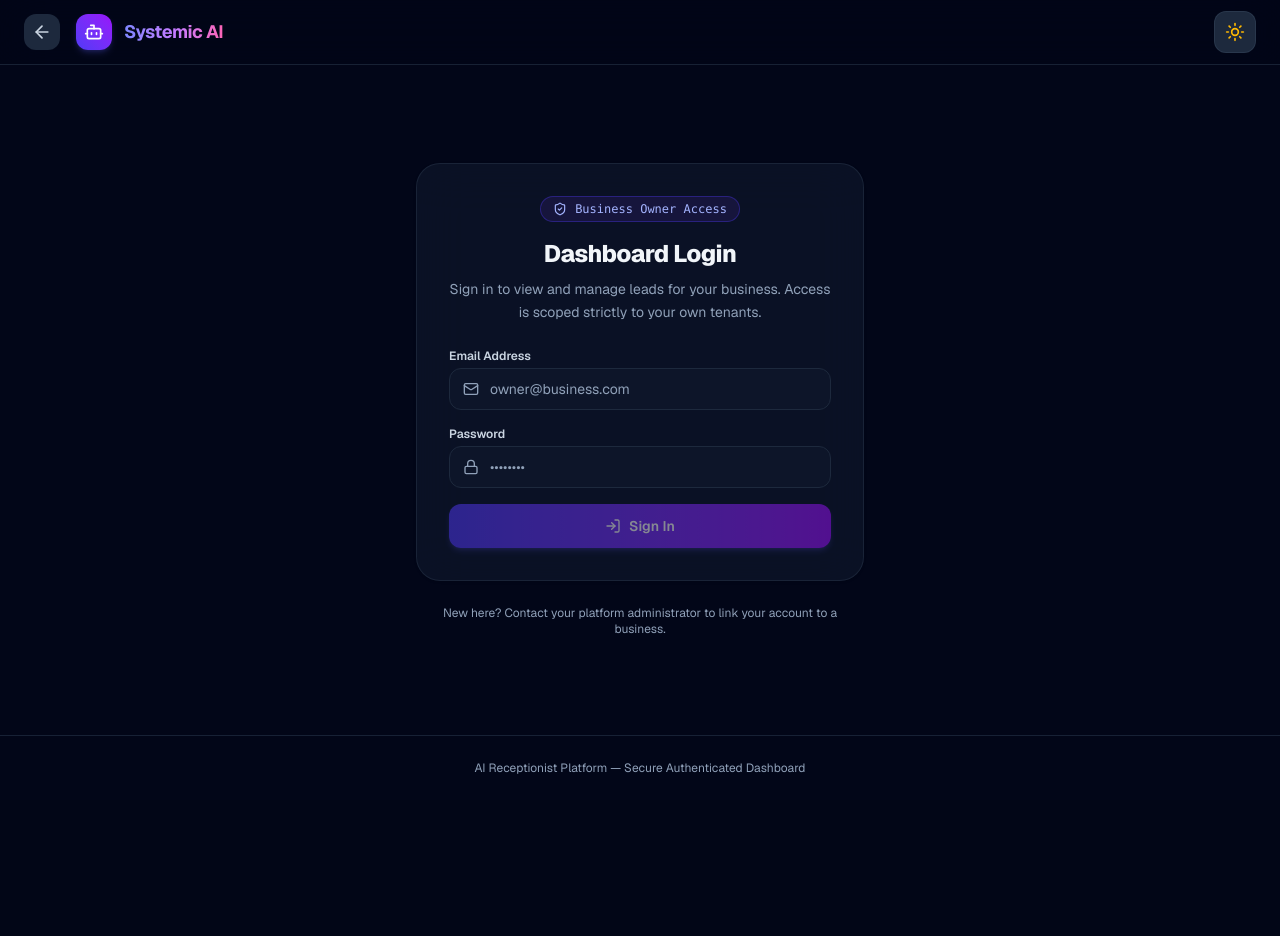
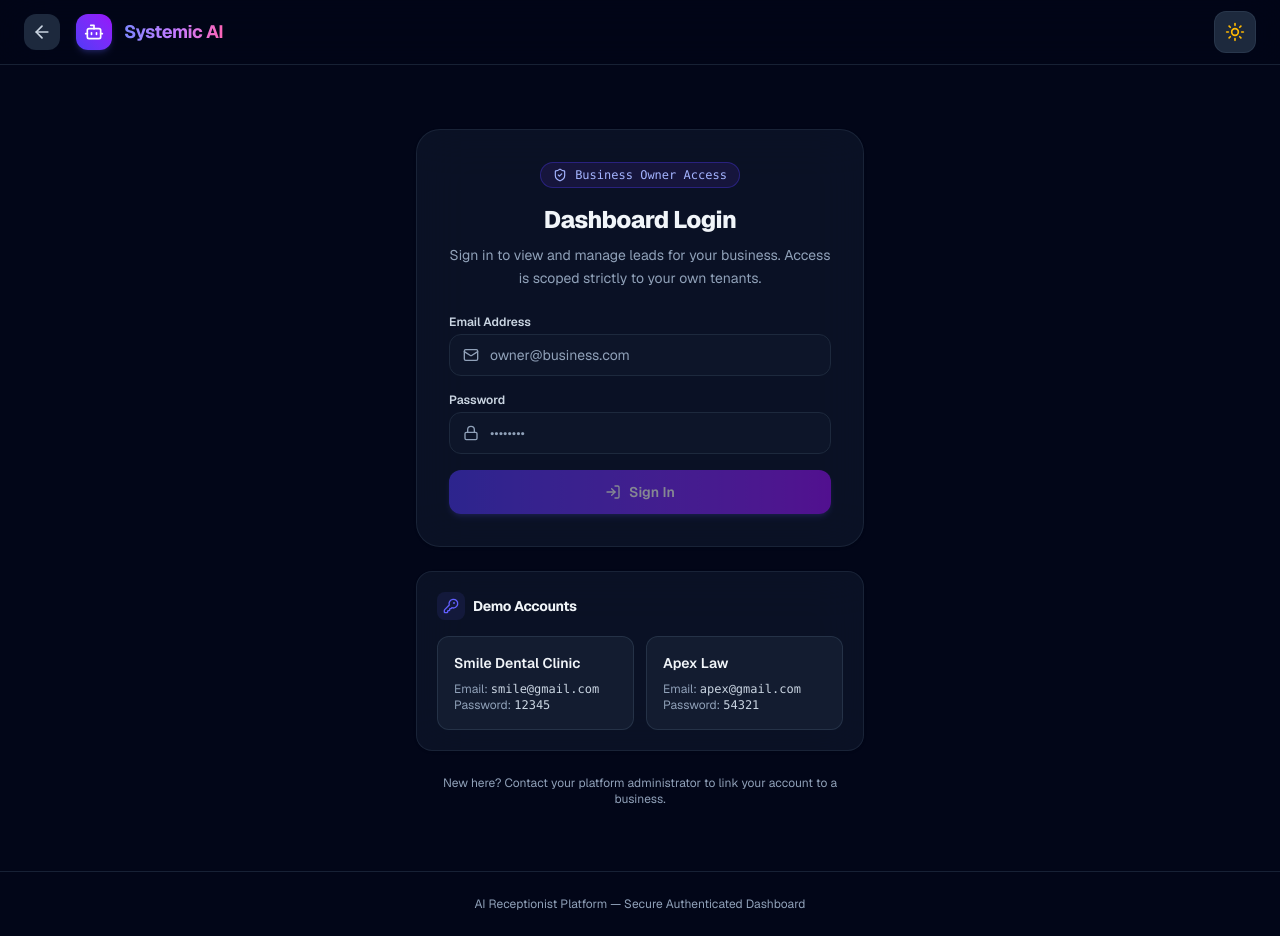
Before and after one commit to Ham-07/ai-receptionist, a Next.js app: page /auth/login in a window 1280 px wide. Before the commit the page ends 800 px from the top, so only its background shows below. Built offline with nearby package versions, Linux system fonts and the light colour scheme; no server answers.

Commit message:
Favicon and dashboard issue fixed

```diff
--- a/app/auth/login/page.tsx
+++ b/app/auth/login/page.tsx
@@ -1,9 +1,133 @@
+// import { redirect } from "next/navigation";
+// import Link from "next/link";
+// import { createClient } from "@/lib/supabase/server";
+// import { LoginForm } from "@/components/login-form";
+// import { ThemeToggle } from "@/components/theme-toggle";
+// import { Bot, ArrowLeft, ShieldCheck } from "lucide-react";
+
+// export default async function LoginPage() {
+//   const supabase = await createClient();
+//   const {
+//     data: { user },
+//   } = await supabase.auth.getUser();
+
+//   // Already authenticated — send straight to the dashboard.
+//   if (user) {
+//     redirect("/dashboard");
+//   }
+
+//   return (
+//     <div className="min-h-screen flex flex-col bg-slate-50 dark:bg-slate-950 text-slate-900 dark:text-slate-100 transition-colors duration-300">
+//       {/* Header */}
+//       <header className="sticky top-0 z-50 backdrop-blur-xl bg-white/70 dark:bg-slate-950/70 border-b border-slate-200/80 dark:border-slate-800/80">
+//         <div className="max-w-7xl mx-auto px-6 h-16 flex items-center justify-between">
+//           <div className="flex items-center gap-4">
+//             <Link
+//               href="/"
+//               className="p-2 rounded-xl bg-slate-100 dark:bg-slate-800 hover:bg-slate-200 dark:hover:bg-slate-700 text-slate-600 dark:text-slate-300 transition-colors"
+//               title="Return to Platform Home"
+//             >
+//               <ArrowLeft className="w-5 h-5" />
+//             </Link>
+//             <Link href="/" className="flex items-center gap-3">
+//               <div className="p-2 rounded-xl bg-gradient-to-tr from-indigo-600 to-purple-600 text-white shadow-md shadow-indigo-500/20">
+//                 <Bot className="w-5 h-5" />
+//               </div>
+//               <span className="font-bold text-lg tracking-tight bg-gradient-to-r from-indigo-600 via-purple-600 to-pink-600 dark:from-indigo-400 dark:via-purple-400 dark:to-pink-400 bg-clip-text text-transparent">
+//                 Systemic AI
+//               </span>
+//             </Link>
+//           </div>
+//           <ThemeToggle />
+//         </div>
+//       </header>
+
+//       {/* Login Card */}
+//       <main className="flex-1 flex items-center justify-center px-6 py-16">
+//         <div className="w-full max-w-md">
+//           <div className="p-8 rounded-3xl bg-white/70 dark:bg-slate-900/70 backdrop-blur-xl border border-slate-200/80 dark:border-slate-800/80 shadow-sm">
+//             <div className="text-center mb-6">
+//               <div className="inline-flex items-center gap-2 px-3 py-1 rounded-full text-xs font-mono font-medium bg-indigo-50 dark:bg-indigo-950/60 text-indigo-700 dark:text-indigo-300 border border-indigo-200 dark:border-indigo-800/60 mb-4">
+//                 <ShieldCheck className="w-3.5 h-3.5" />
+//                 <span>Business Owner Access</span>
+//               </div>
+//               <h1 className="text-2xl font-extrabold tracking-tight">Dashboard Login</h1>
+//               <p className="text-sm text-slate-600 dark:text-slate-400 mt-2 leading-relaxed">
+//                 Sign in to view and manage leads for your business. Access is scoped
+//                 strictly to your own tenants.
+//               </p>
+//             </div>
+
+//             <LoginForm />
+//           </div>
+
+//           <p className="text-center text-xs text-slate-500 dark:text-slate-400 mt-6">
+//             New here? Contact your platform administrator to link your account to a business.
+//           </p>
+//         </div>
+//       </main>
+
+//       {/* Footer */}
+//       <footer className="border-t border-slate-200/80 dark:border-slate-800/80 py-6 text-center text-xs text-slate-500 dark:text-slate-400">
+//         AI Receptionist Platform — Secure Authenticated Dashboard
+//       </footer>
+//     </div>
+//   );
+// }
 import { redirect } from "next/navigation";
 import Link from "next/link";
 import { createClient } from "@/lib/supabase/server";
 import { LoginForm } from "@/components/login-form";
 import { ThemeToggle } from "@/components/theme-toggle";
-import { Bot, ArrowLeft, ShieldCheck } from "lucide-react";
+import { Bot, ArrowLeft, ShieldCheck, KeyRound } from "lucide-react";
+
+const DEMO_ACCOUNTS = [
+    {
+        business: "Smile Dental Clinic",
+        email: "smile@gmail.com",
+        password: "12345",
+    },
+    {
+        business: "Apex Law",
+        email: "apex@gmail.com",
+        password: "54321",
+    },
+];
+
+function DemoAccountsCard() {
+    return (
+        <div className="mt-6 p-5 rounded-2xl bg-white/70 dark:bg-slate-900/70 backdrop-blur-xl border border-slate-200/80 dark:border-slate-800/80 shadow-sm">
+            <div className="flex items-center gap-2 mb-4">
+                <div className="p-1.5 rounded-lg bg-indigo-500/10 text-indigo-500">
+                    <KeyRound className="w-4 h-4" />
+                </div>
+                <h2 className="text-sm font-bold tracking-tight">Demo Accounts</h2>
+            </div>
+            <div className="grid sm:grid-cols-2 gap-3">
+                {DEMO_ACCOUNTS.map((demo) => (
+                    <div
+                        key={demo.email}
+                        className="p-4 rounded-xl bg-slate-100/70 dark:bg-slate-800/50 border border-slate-200/60 dark:border-slate-700/60"
+                    >
+                        <p className="text-sm font-semibold mb-2">{demo.business}</p>
+                        <p className="text-xs text-slate-500 dark:text-slate-400">
+                            Email:{" "}
+                            <span className="font-mono text-slate-700 dark:text-slate-300">
+                                {demo.email}
+                            </span>
+                        </p>
+                        <p className="text-xs text-slate-500 dark:text-slate-400">
+                            Password:{" "}
+                            <span className="font-mono text-slate-700 dark:text-slate-300">
+                                {demo.password}
+                            </span>
+                        </p>
+                    </div>
+                ))}
+            </div>
+        </div>
+    );
+}
 
 export default async function LoginPage() {
     const supabase = await createClient();
@@ -61,6 +185,8 @@ export default async function LoginPage() {
                         <LoginForm />
                     </div>
 
+                    <DemoAccountsCard />
+
                     <p className="text-center text-xs text-slate-500 dark:text-slate-400 mt-6">
                         New here? Contact your platform administrator to link your account to a business.
                     </p>
--- a/app/layout.tsx
+++ b/app/layout.tsx
@@ -17,6 +17,9 @@ export const metadata: Metadata = {
   title: "Systemic AI Platform — Autonomous Business Concierge",
   description:
     "Multi-tenant AI Receptionist platform serving custom branding, real-time context-aware chat, and automated lead capture for modern businesses.",
+  icons: {
+    icon: "/icon.png"
+  }
 };
 
 export default function RootLayout({
--- a/app/page.tsx
+++ b/app/page.tsx
@@ -17,6 +17,7 @@ import {
   ArrowRight,
   ArrowUpRight,
   CheckCircle2,
+  ArrowLeft,
 } from "lucide-react";
 
 // Single edit point for the brand name shown in the navbar and footer.
@@ -260,9 +261,15 @@ export default function Home() {
               See it running
             </h2>
             <p className="mt-3 text-slate-600 dark:text-slate-400">
-              Two live client deployments, each running its own AI receptionist and lead pipeline
-              on isolated, secured data.
-            </p>
+              Two live, secure AI receptionist demos run on isolated, secured data and let you generate test leads business owners can view both accounts' leads on the dashboard.</p>
+            <Link
+              href="/dashboard"
+              className="inline-flex items-center gap-2 px-5 py-2.5 rounded-xl text-sm font-semibold text-slate-600 dark:text-slate-300 bg-slate-100 dark:bg-slate-800 hover:bg-slate-200 dark:hover:bg-slate-700 transition-colors mt-1"
+            >
+              <ArrowRight className="w-4 h-4" />
+              Click here to visit Dashboard
+            </Link>
+
           </div>
 
           <div className="grid md:grid-cols-2 gap-6">
```
Lines whose indentation alone changed are shown as unchanged.
